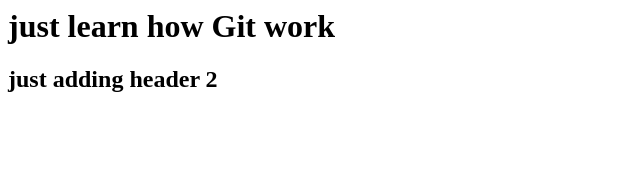
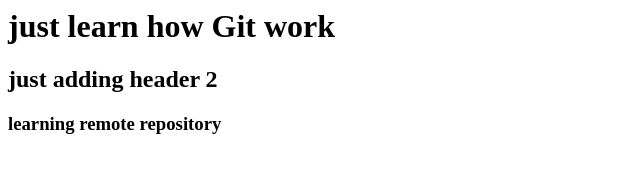
Before and after one commit to azisfeb/try_git, a plain HTML site: page index.html in a window 1280 px wide. Shown: the whole page, without its empty margins (0-640 px from the left). Drawn offline with Linux system fonts and the light colour scheme.

Commit message:
perubahan title pada index.html

```diff
--- a/index.html
+++ b/index.html
@@ -1,9 +1,10 @@
 <html>
 	<head>
-		<title>Try Git</title>
+		<title>Try Git: remote respository</title>
 	</head>
 	<body>
 		<h1>just learn how Git work</h1>
 		<h2>just adding header 2</h2>
+		<h3>learning remote repository</h3>
 	</body>
 </html>
```
